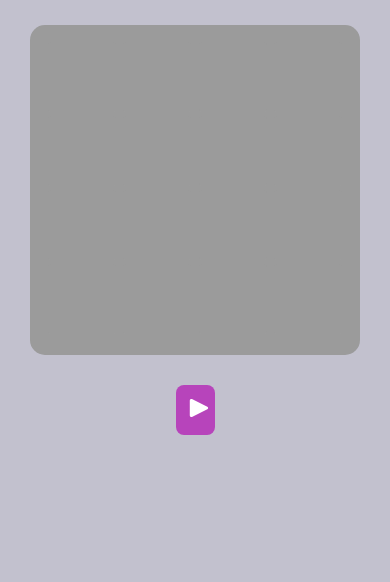
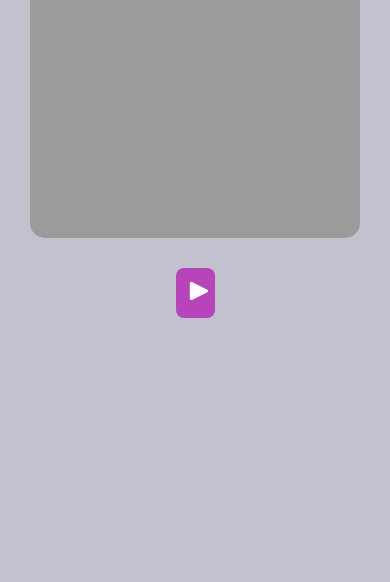
Before and after one commit to itz-vold/ColorHunter-Game, a plain HTML site: page index.html in a window 390 px wide. Shown: the part 262-844 px from the top of the page. Drawn offline with Linux system fonts and the light colour scheme.

Commit message:
update-responsive

```diff
--- a/assets/style/style.css
+++ b/assets/style/style.css
@@ -23,7 +23,7 @@
     justify-content: center;
     align-items: center;
     background-color: var(--background-color);
-    min-height: 100vh;
+    min-height: 100dvh;
     transition: background-color 0.1s ease-out;
 }
 nav{
@@ -87,6 +87,11 @@ footer button:hover .icon{
 
 nav h2{
     font-size: 50px;
+    margin-bottom: 30px;
+}
+.container{
+    justify-content: start;
+    align-items: center;
 }
 
 }
```
